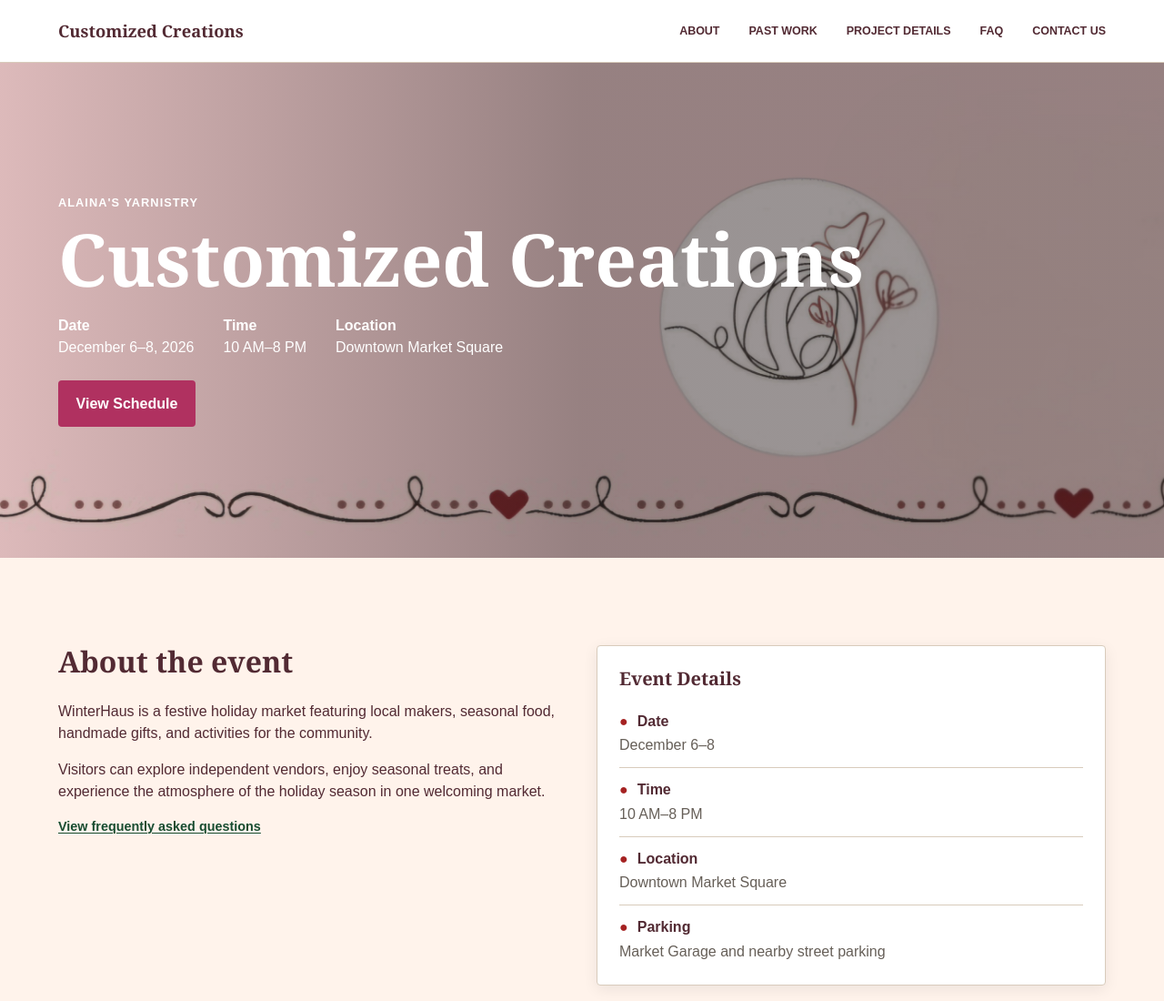
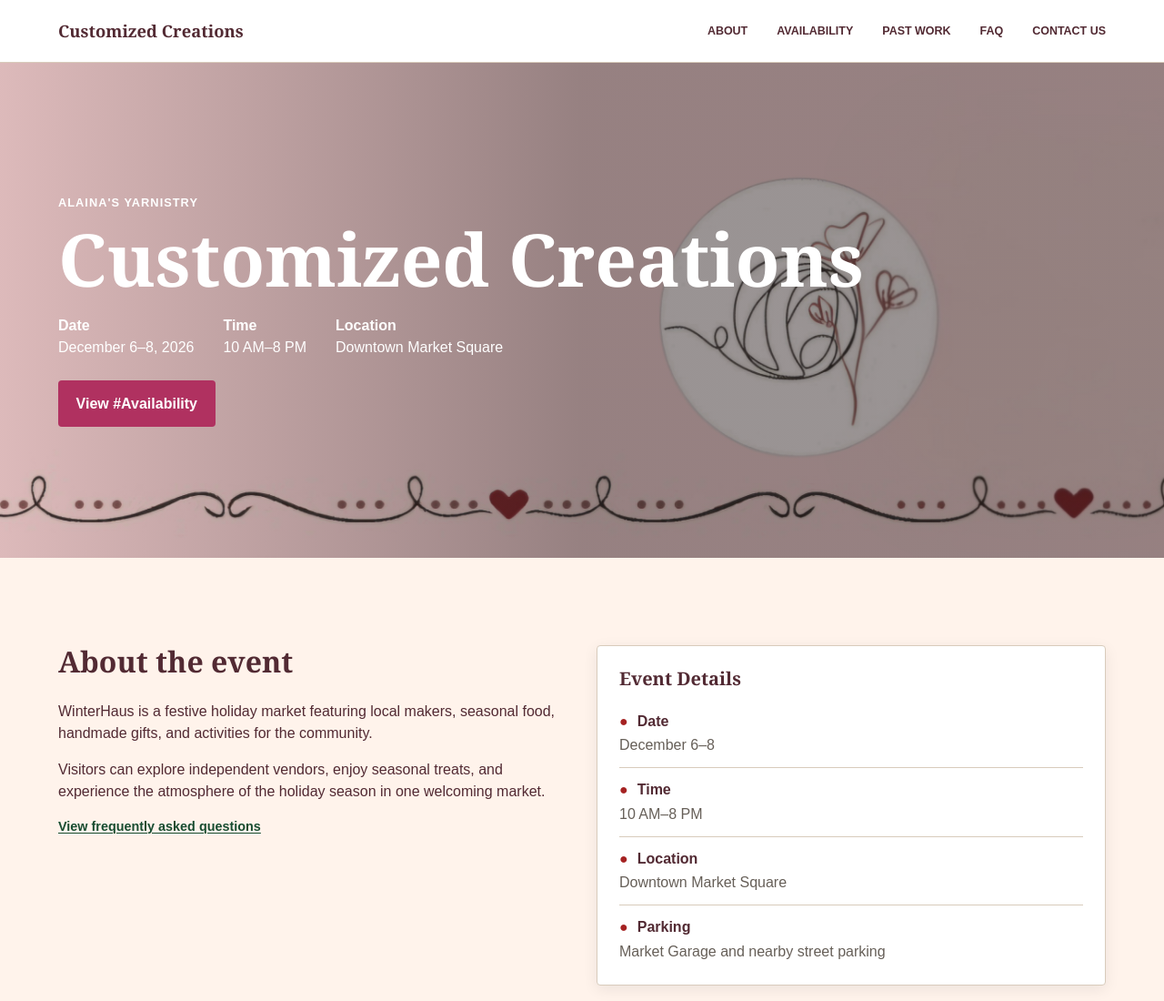
Before and after one commit to amelsea/Senior-Project, a plain HTML site: page index.html in a window 1280 px wide. Shown: the top 1100 px of the page at 91% size. Drawn offline with Linux system fonts and the light colour scheme.

Commit message:
Update index.html

```diff
--- a/index.html
+++ b/index.html
@@ -63,8 +63,8 @@
         aria-label="Main navigation">
 
         <a href="#about">About</a>
+        <a href="#Availability">Availability</a>
         <a href="#past work">past work</a>
-        <a href="#project details">project details</a>
         <a href="#faq">FAQ</a>
         <a href="#contact">Contact Us</a>
 
@@ -128,8 +128,8 @@
 
         </div>
 
-        <a class="button button-primary" href="#schedule">
-          View Schedule
+        <a class="button button-primary" href="#Availability">
+          View #Availability
         </a>
 
       </div>
```
